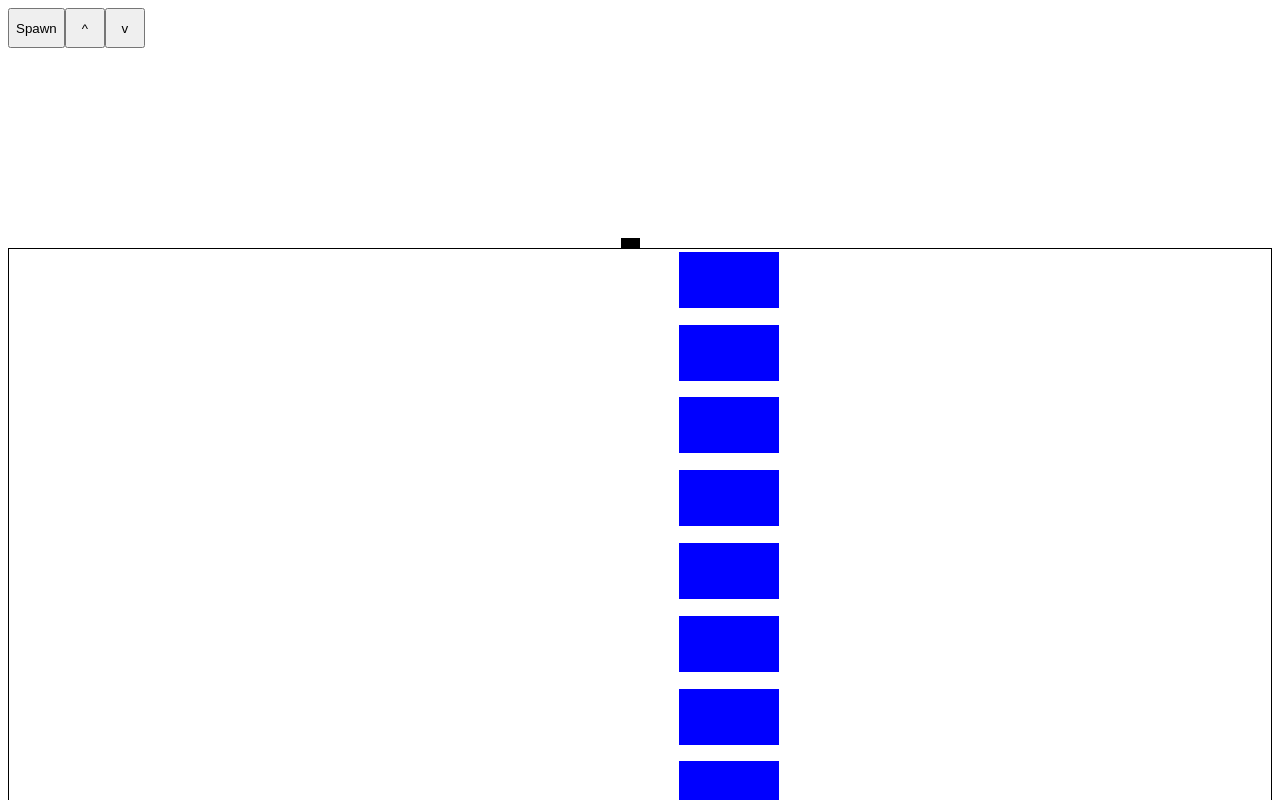
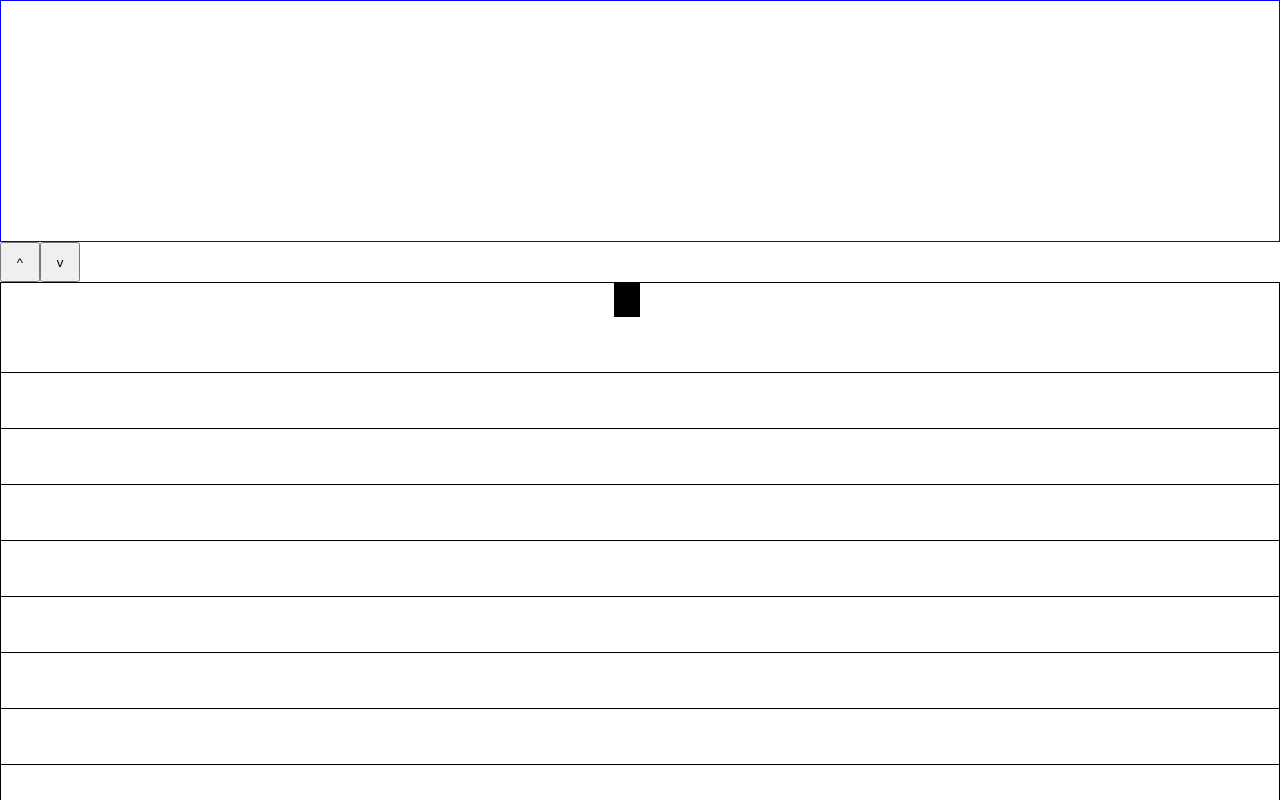
Before and after one commit to Rokio117/gone-fishin-afk-test, a React (Create React App) app: page / in a window 1280 px wide. Shown: the top 800 px of the page. Built offline with nearby package versions, Linux system fonts and the light colour scheme.

Commit message:
save all

```diff
--- a/src/App.css
+++ b/src/App.css
@@ -1,5 +1,19 @@
+html {
+  box-sizing: border-box;
+  padding: 0;
+  margin: 0;
+}
+
+body {
+  height: 100vh;
+  box-sizing: border-box;
+  padding: 0;
+  margin: 0;
+}
+
 .App {
   text-align: center;
+  box-sizing: border-box;
 }
 
 .App-logo {
--- a/src/App.js
+++ b/src/App.js
@@ -4,9 +4,10 @@ import "./App.css";
 import "./components/fishing-test";
 import FishTest from "./components/fishing-test";
 import FishTestTwo from "./components/fish-test-two";
+import FishTestThree from "./components/fish-test-three";
 
 function App() {
-  return <FishTestTwo />;
+  return <FishTestThree />;
 }
 
 export default App;
--- /dev/null
+++ b/src/components/fish-test-three-styles.js
@@ -0,0 +1,13 @@
+const fishTestThreeStyles = {
+  lureButtons: {
+    marginLeft: "auto",
+    marginRight: "auto",
+    width: "40px",
+    height: "40px",
+    display: "flex",
+  },
+  lakeStyles: {},
+  backgroundStyles: {},
+};
+
+export default fishTestThreeStyles;
--- /dev/null
+++ b/src/components/fish-test-three.js
@@ -0,0 +1,98 @@
+import React, { Component } from "react";
+import fishTestThreeStyles from "./fish-test-three-styles";
+
+class FishTestThree extends Component {
+  constructor(props) {
+    super(props);
+    this.state = { lureHeight: 6, lureWidth: 2, glasses: 50, lureTop: 0 };
+  }
+
+  render() {
+    const lakeStyles = {
+      height: "70vh",
+      border: "1px solid black",
+    };
+    const topStyles = {
+      height: "30vh",
+      border: "1px solid blue",
+    };
+    const lureStyles = {
+      display: "block",
+
+      height: `${this.state.lureHeight}%`,
+      width: `${this.state.lureWidth}%`,
+      position: "relative",
+      left: `${this.state.glasses - this.state.lureWidth}%`,
+      top: `${this.state.lureTop}%`,
+      backgroundColor: "black",
+      zIndex: "2",
+      // animation: animationFormat(),
+      // animationTimingFunction: this.state.animationTimingFunction
+    };
+    const moveUp = () => {};
+    const hashStyles = {
+      position: "relative",
+      display: "block",
+      height: "10%",
+      boxSizing: "border-box",
+      borderBottom: "1px solid black",
+      zIndex: "1",
+    };
+    const hashTest = () => {
+      for (let i = 0; i <= 20; i++) {
+        return <div style={hashStyles}></div>;
+      }
+    };
+    return (
+      <div id="border">
+        <div id="top" style={topStyles}></div>
+        <div
+          id="buttonContainer"
+          // style={fishTestThreeStyles.lureButtons}
+        >
+          <button
+            class="lureButton"
+            disabled={this.state.moveDisabled}
+            onClick={(e) => {
+              e.preventDefault();
+              //this.setState({ moveDisabled: true });
+              // animationDuration();
+
+              // //window.setTimeout(raiseLure(), this.state.lureSpeed * 10);
+              // raiseLure();
+            }}
+          >
+            ^
+          </button>
+          <button
+            class="lureButton"
+            disabled={this.state.moveDisabled}
+            onClick={(e) => {
+              e.preventDefault();
+              //this.setState({ moveDisabled: true });
+              // animationDuration();
+              // lowerLure();
+            }}
+          >
+            v
+          </button>
+        </div>
+        <div id="lake" style={lakeStyles}>
+          <div id="lure" style={lureStyles}></div>
+          <div style={hashStyles}></div>
+          <div style={hashStyles}></div>
+          <div style={hashStyles}></div>
+          <div style={hashStyles}></div>
+          <div style={hashStyles}></div>
+          <div style={hashStyles}></div>
+          <div style={hashStyles}></div>
+          <div style={hashStyles}></div>
+          <div style={hashStyles}></div>
+          <div style={hashStyles}></div>
+        </div>
+      </div>
+    );
+  }
+}
+
+export default FishTestThree;
```
Also changed, not shown: src/components/fish-test-two.js (+14 -15 lines), src/components/fish-test-three.css (added).
